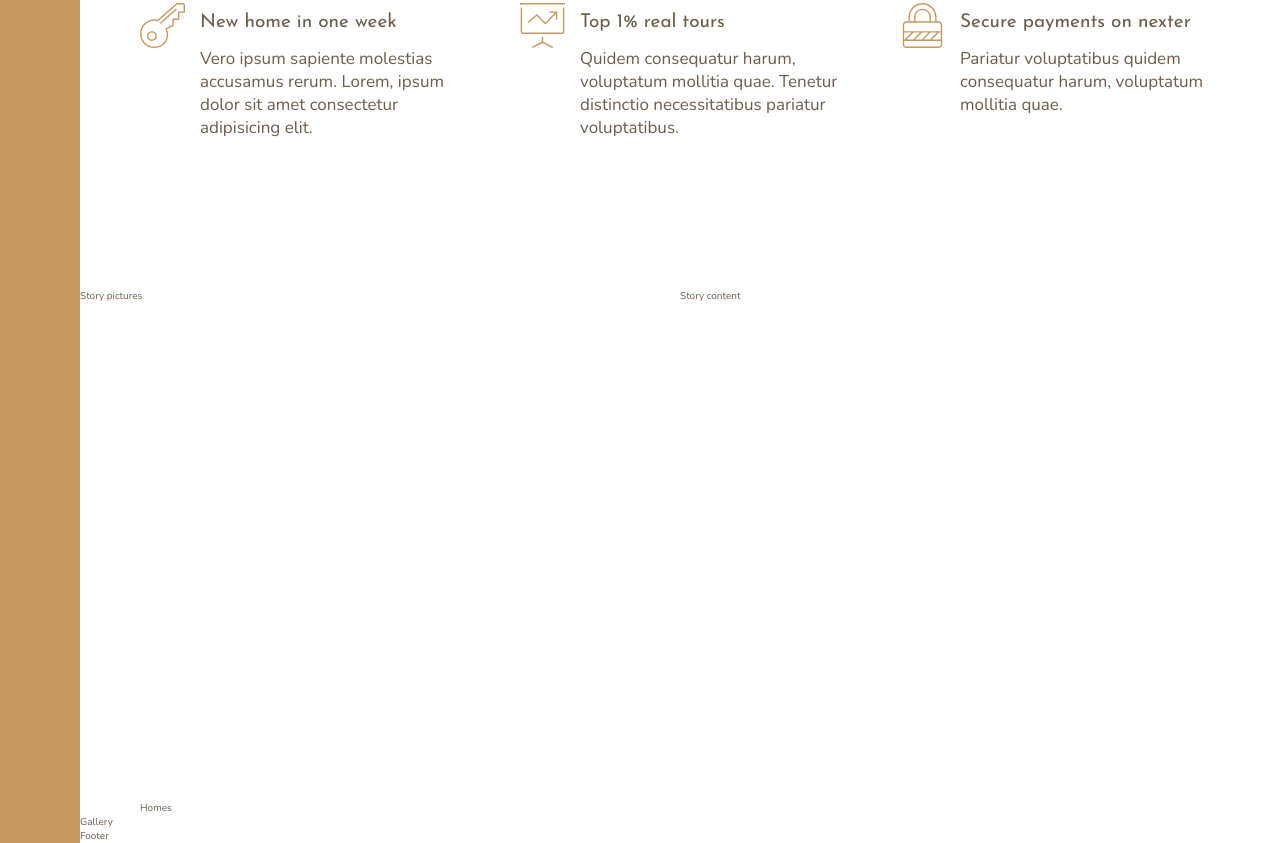
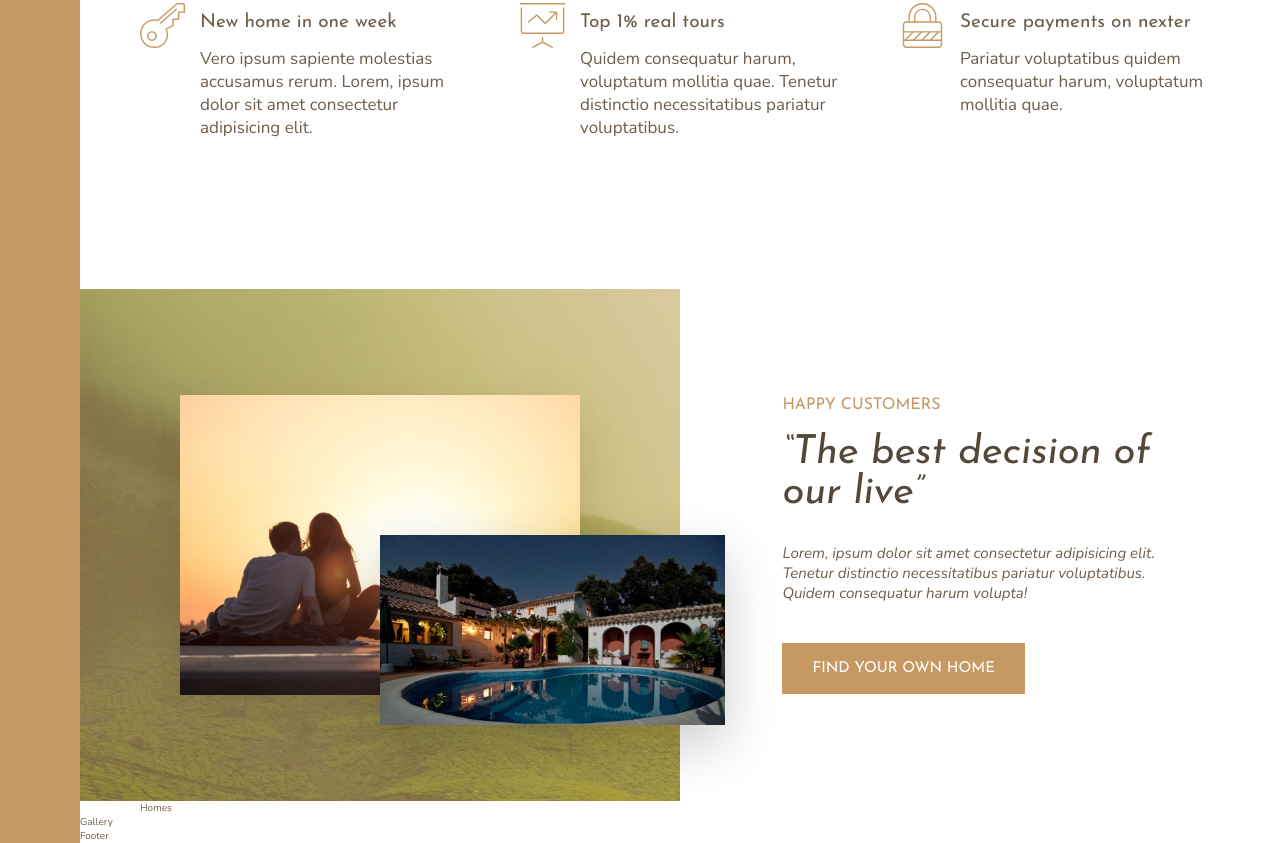
Before and after one commit to Francisco-BT/advanced-css, a website: page Nexter/index.html in a window 1280 px wide. Shown: the part 963-1806 px from the top of the page. Drawn offline with nearby package versions, Linux system fonts and the light colour scheme; files that its build step writes are made by us from their sources.

Commit message:
feat: add story section

```diff
--- a/Nexter/index.html
+++ b/Nexter/index.html
@@ -84,9 +84,27 @@
       </div>
     </section>
 
-    <div class="story__pictures">Story pictures</div>
+    <div class="story__pictures">
+      <img
+        src="img/story-1.jpeg"
+        alt="Couple with new house"
+        class="story__img--1"
+      />
+      <img src="img/story-2.jpeg" alt="New house" class="story__img--2" />
+    </div>
 
-    <div class="story__content">Story content</div>
+    <div class="story__content">
+      <h3 class="heading-3 mb-sm">Happy Customers</h3>
+      <h2 class="heading-2 heading-2--dark mb-md">
+        &ldquo;The best decision of our live&rdquo;
+      </h2>
+      <p class="story__text">
+        Lorem, ipsum dolor sit amet consectetur adipisicing elit. Tenetur
+        distinctio necessitatibus pariatur voluptatibus. Quidem consequatur
+        harum volupta!
+      </p>
+      <button class="btn">Find your own home</button>
+    </div>
 
     <section class="homes">Homes</section>
 
--- a/Nexter/sass/_story.scss
+++ b/Nexter/sass/_story.scss
@@ -1,9 +1,45 @@
 .story {
   &__pictures {
     grid-column: full-start / col-end 4;
+    background-image: linear-gradient(
+        rgba($color-primary, 0.5),
+        rgba($color-primary, 0.5)
+      ),
+      url(../img/back.jpg);
+
+    display: grid;
+    grid-template-rows: repeat(6, 1fr);
+    grid-template-columns: repeat(6, 1fr);
+    align-items: center;
+  }
+
+  &__img--1 {
+    width: 100%;
+    grid-row: 2 / 6;
+    grid-column: 2 / 6;
+    box-shadow: 0 2rem 5rem rgba(#000, 0.1);
+  }
+
+  &__img--2 {
+    width: 115%;
+    grid-row: 4 / 6;
+    grid-column: 4/ 7;
+    z-index: 20;
+    box-shadow: 0 2rem 5rem rgba(#000, 0.2);
   }
 
   &__content {
     grid-column: col-start 5 / full-end;
+
+    padding: 6rem 8vw;
+    display: grid;
+    align-content: center;
+    justify-items: start;
+  }
+
+  &__text {
+    font-size: 1.5rem;
+    font-style: italic;
+    margin-bottom: 4rem;
   }
 }
--- a/Nexter/sass/_typography.scss
+++ b/Nexter/sass/_typography.scss
@@ -9,10 +9,24 @@
 
 .heading-2 {
   @extend %heading;
+  font-size: 4rem;
+  font-style: italic;
+  line-height: 1;
+
+  &--light {
+    color: $color-grey-light-1;
+  }
+
+  &--dark {
+    color: $color-grey-dark-1;
+  }
 }
 
 .heading-3 {
   @extend %heading;
+  font-size: 1.6rem;
+  color: $color-primary;
+  text-transform: uppercase;
 }
 
 .heading-4 {
@@ -27,3 +41,36 @@
     color: $color-grey-dark-1;
   }
 }
+
+.btn {
+  background-color: $color-primary;
+  color: #fff;
+  border: none;
+  border-radius: 0;
+  font-family: $font-display;
+  font-size: 1.5rem;
+  text-transform: uppercase;
+  padding: 1.8rem 3rem;
+  cursor: pointer;
+  transition: all 0.2s;
+
+  &:hover {
+    background-color: $color-primary-dark;
+  }
+}
+
+.mb-sm {
+  margin-bottom: 2rem;
+}
+
+.mb-md {
+  margin-bottom: 3rem;
+}
+
+.mb-lg {
+  margin-bottom: 4rem;
+}
+
+.mb-hg {
+  margin-bottom: 8rem;
+}
```
